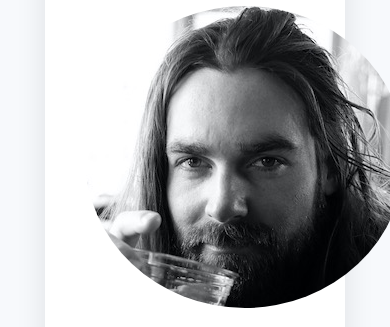
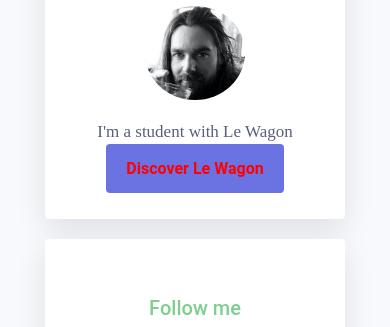
Before and after one commit to cjw21889/profile, a plain HTML site: page index.html in a window 390 px wide. Shown: the part 155-482 px from the top of the page. Drawn offline with Linux system fonts and the light colour scheme.

Commit message:
made image size responsive

```diff
--- a/style.css
+++ b/style.css
@@ -28,6 +28,7 @@ div {
 
 .img-circle {
   border-radius: 50%;
+  width: 0 auto;
 }
 
 .list-inline {
@@ -111,6 +112,9 @@ ul {
   .container {
     width: 300px;
   }
+  .img-circle{
+    width: 100px;
+  }
   .btn-blue{
     color: red;
   }
```
